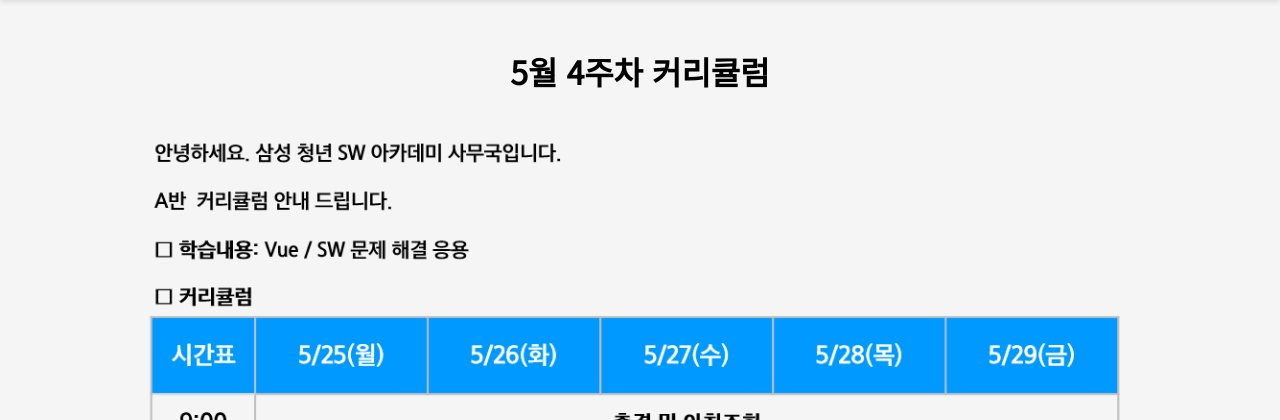
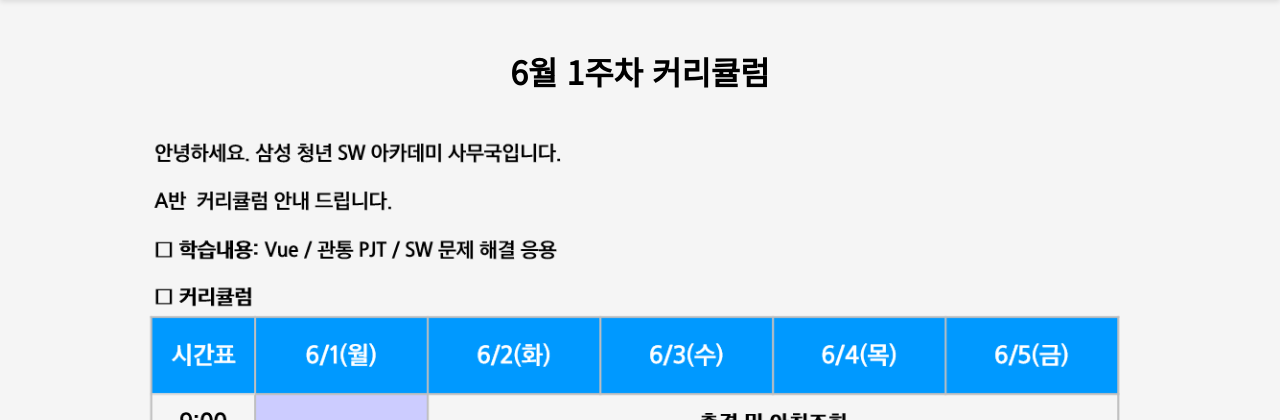
Before and after one commit to YongjoonSeo/Board304, a Django app: page /home/ in a window 1280 px wide. Shown: the part 100-520 px from the top of the page. Run offline with Django 3.2, Linux system fonts and the light colour scheme; the visitor is signed in with stand-in values (Sample User, id 1); some libraries are stand-ins or nearby versions.

Commit message:
June 1st week curriculum updated

```diff
--- a/basic/templates/basic/home.html
+++ b/basic/templates/basic/home.html
@@ -10,8 +10,8 @@
 {% endblock %}
 
 {% block contents %}
-<h1 class="imgcaption">5월 4주차 커리큘럼</h1>
+<h1 class="imgcaption">6월 1주차 커리큘럼</h1>
 <div class="imgblock">
-  <img src="{% static 'curriculum/curriculum.png' %}" alt="5월 4주차 커리큘럼" class="imgfile">
+  <img src="{% static 'curriculum/curriculum.png' %}" alt="6월 1주차 커리큘럼" class="imgfile">
 </div>
 {% endblock %}
```
Also changed, not shown: basic/static/curriculum/curriculum.png.
